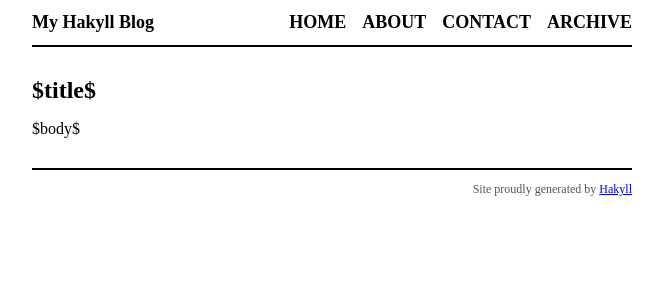
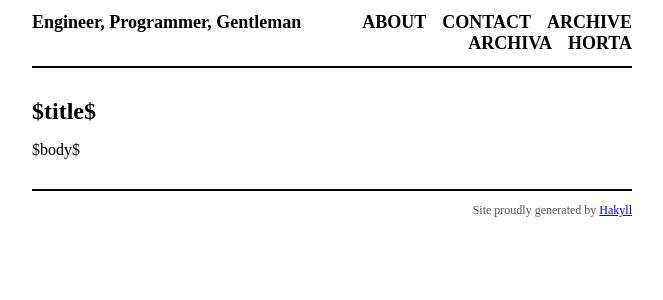
Before and after one commit to ForNeVeR/fornever.me, a Python web app: template templates/default.html in a window 1280 px wide. Shown: the top 300 px of the page, without its empty margins (308-971 px from the left). Run offline with Jinja, Linux system fonts and the light colour scheme; the template is opened without the code that fills it, so the values that code supplies are empty.

Commit message:
Update navigation link list.

```diff
--- a/templates/default.html
+++ b/templates/default.html
@@ -4,19 +4,20 @@
 <html xmlns="http://www.w3.org/1999/xhtml" xml:lang="en" lang="en">
     <head>
         <meta http-equiv="Content-Type" content="text/html; charset=UTF-8" />
-        <title>My Hakyll Blog - $title$</title>
+        <title>F. von Never - $title$</title>
         <link rel="stylesheet" type="text/css" href="/css/default.css" />
     </head>
     <body>
         <div id="header">
             <div id="logo">
-                <a href="/">My Hakyll Blog</a>
+                <a href="/">Engineer, Programmer, Gentleman</a>
             </div>
             <div id="navigation">
-                <a href="/">Home</a>
                 <a href="/about.html">About</a>
                 <a href="/contact.html">Contact</a>
                 <a href="/archive.html">Archive</a>
+				<a href="//archiva.fornever.me">Archiva</a>
+				<a href="//horta.fornever.me">Horta</a>
             </div>
         </div>
 
```
